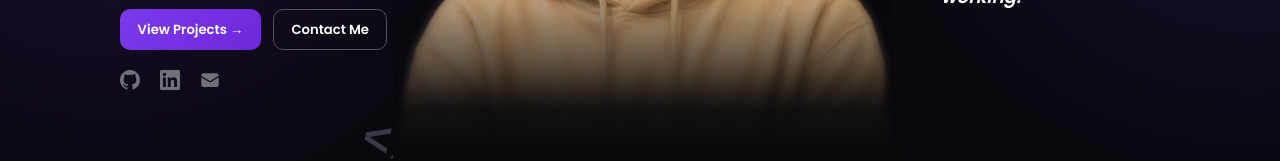
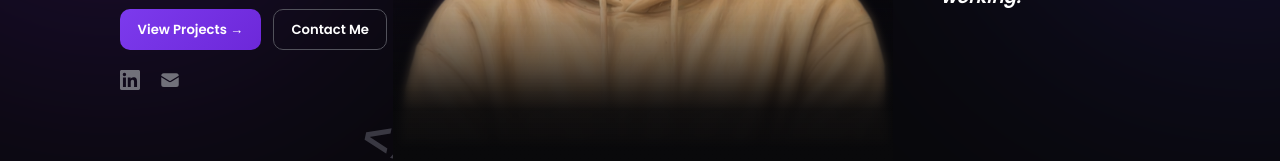
Before and after one commit to sanjay-creativelements/personal-dashboard, a Next.js app: page / in a window 1280 px wide. Shown: the part 532-693 px from the top of the page. Built offline with nearby package versions, Linux system fonts and the light colour scheme.

Commit message:
removed github icon

```diff
--- a/app/page.js
+++ b/app/page.js
@@ -599,14 +599,6 @@ export default function Dashboard() {
             </div>
 
             <div style={{ display: "flex", gap: "1.25rem" }}>
-              <a
-                href="https://github.com/sanjay-creativelements"
-                target="_blank"
-                rel="noopener noreferrer"
-                style={{ color: "#71717a" }}
-              >
-                <GitHubIcon />
-              </a>
               <a
                 href="https://www.linkedin.com/in/sanjay-waugh-50540625b/"
                 target="_blank"
```
